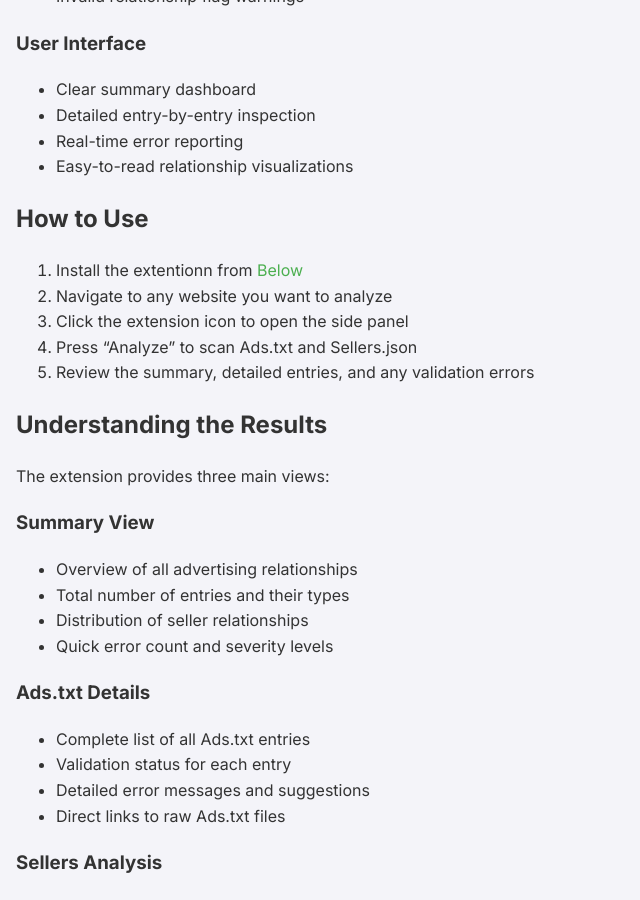
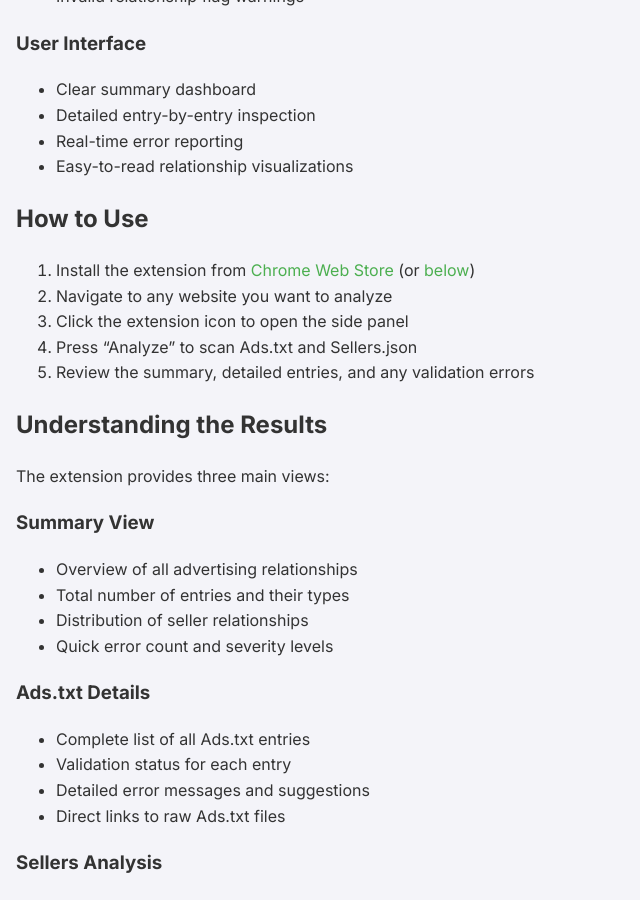
Before and after one commit to miyaichi/adstxt-Inspector, a Jekyll site: the page built from docs/en/index.md, in a window 1280 px wide and 900 px high, scrolled down 704 px. Shown: the whole window, without its empty margins (0-640 px from the left). Built offline with Jekyll 4.4.1, drawn with Linux system fonts in a browser that asks for light colours; some of the changed lines change nothing that is shown.

Commit message:
Update index.md

```diff
--- a/docs/en/index.md
+++ b/docs/en/index.md
@@ -42,11 +42,7 @@ AdsTxt Inspector is a Chrome extension that helps you validate and analyze Ads.t
 
 ## How to Use
 
-<!--
 1. Install the extension from [Chrome Web Store](https://chrome.google.com/webstore/detail/bgojlbkldapcmiimeafldjghcnbgcjha) (or [below](#installation))
--->
-
-1. Install the extentionn from [Below](#installation)
 2. Navigate to any website you want to analyze
 3. Click the extension icon to open the side panel
 4. Press "Analyze" to scan Ads.txt and Sellers.json
```
